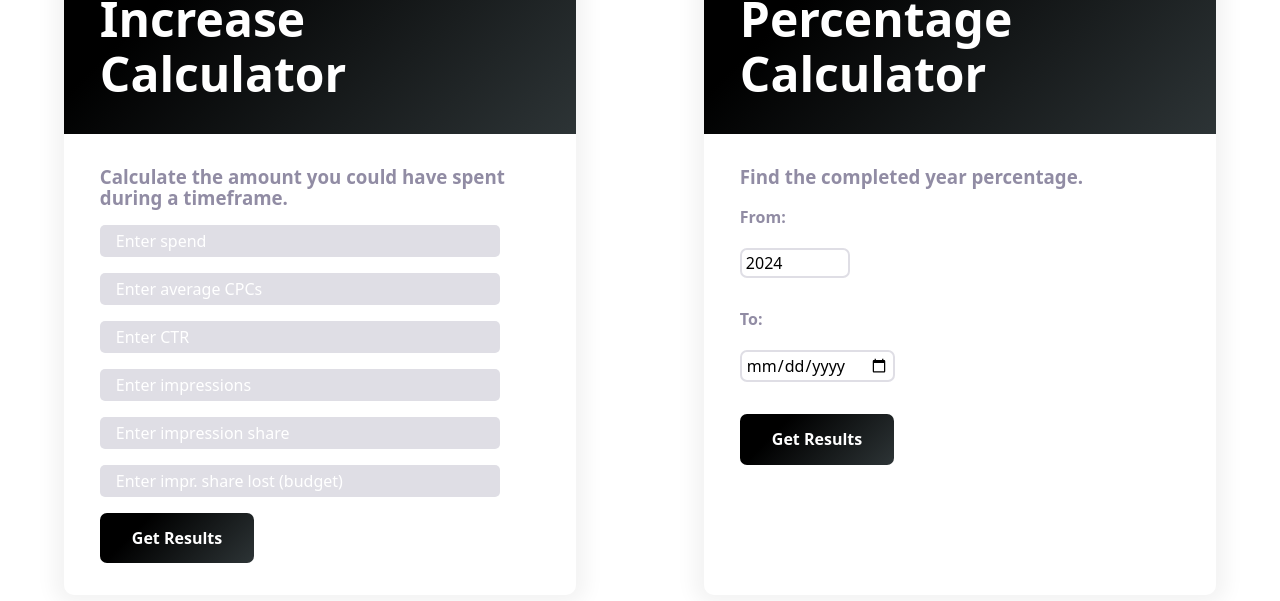
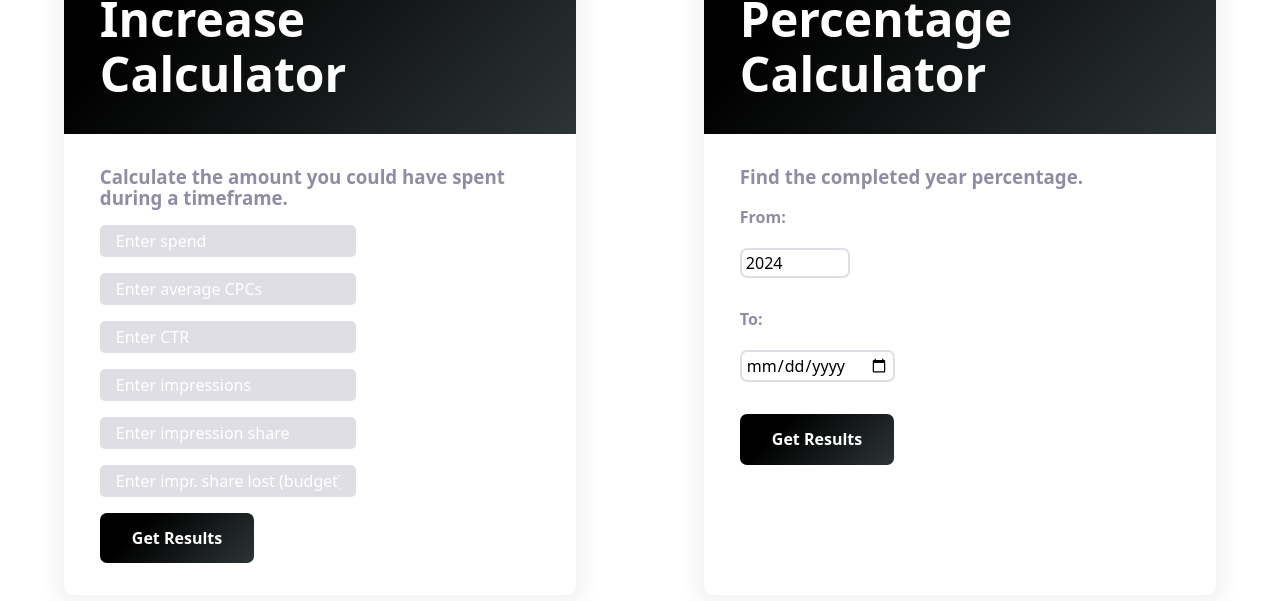
Before and after one commit to rdhmdhl/change-and-difference-calculator, a website built with Parcel: page index.html in a window 1280 px wide. Shown: the part 723-1324 px from the top of the page. Built offline with nearby package versions, Linux system fonts and the light colour scheme.

Commit message:
update styles on spend calc

```diff
--- a/style.css
+++ b/style.css
@@ -94,7 +94,7 @@ input {
 }
 .values .xValue_wide{
     display: flex;
-    width: 25rem;
+    width: 16rem;
     height: 2rem;
     align-items: center;
 }
@@ -151,11 +151,17 @@ input {
     display: flex;
     flex-direction: column;
     border: none;
+    text-align: center;
     justify-content: center;
     align-items: center;
-    font-size: 1rem;
+    padding: 10px;
+    width: 100%;
     color:  var(--color-primary);
     font-family: var(--font-primary);
+}
+
+.resultsSpend h3{
+    font-size: 1rem;
 }
 
 .yearCompleteResults{
@@ -191,6 +197,7 @@ input {
     .resultsSpend{
         margin-top: 2rem;
         display: block;
+        font-size: 1rem;
     }
     .values .xValue_wide{
         display: flex;
```
